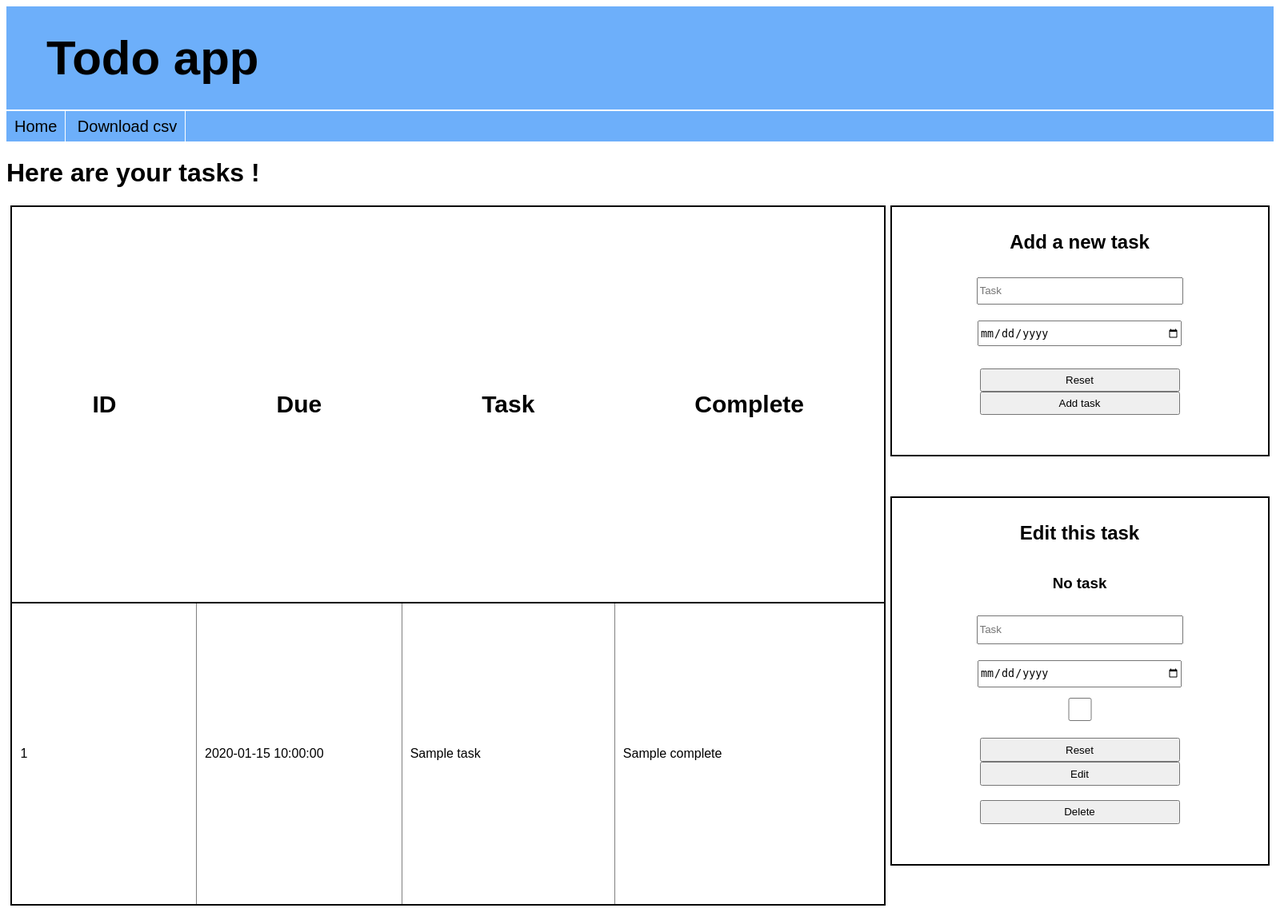
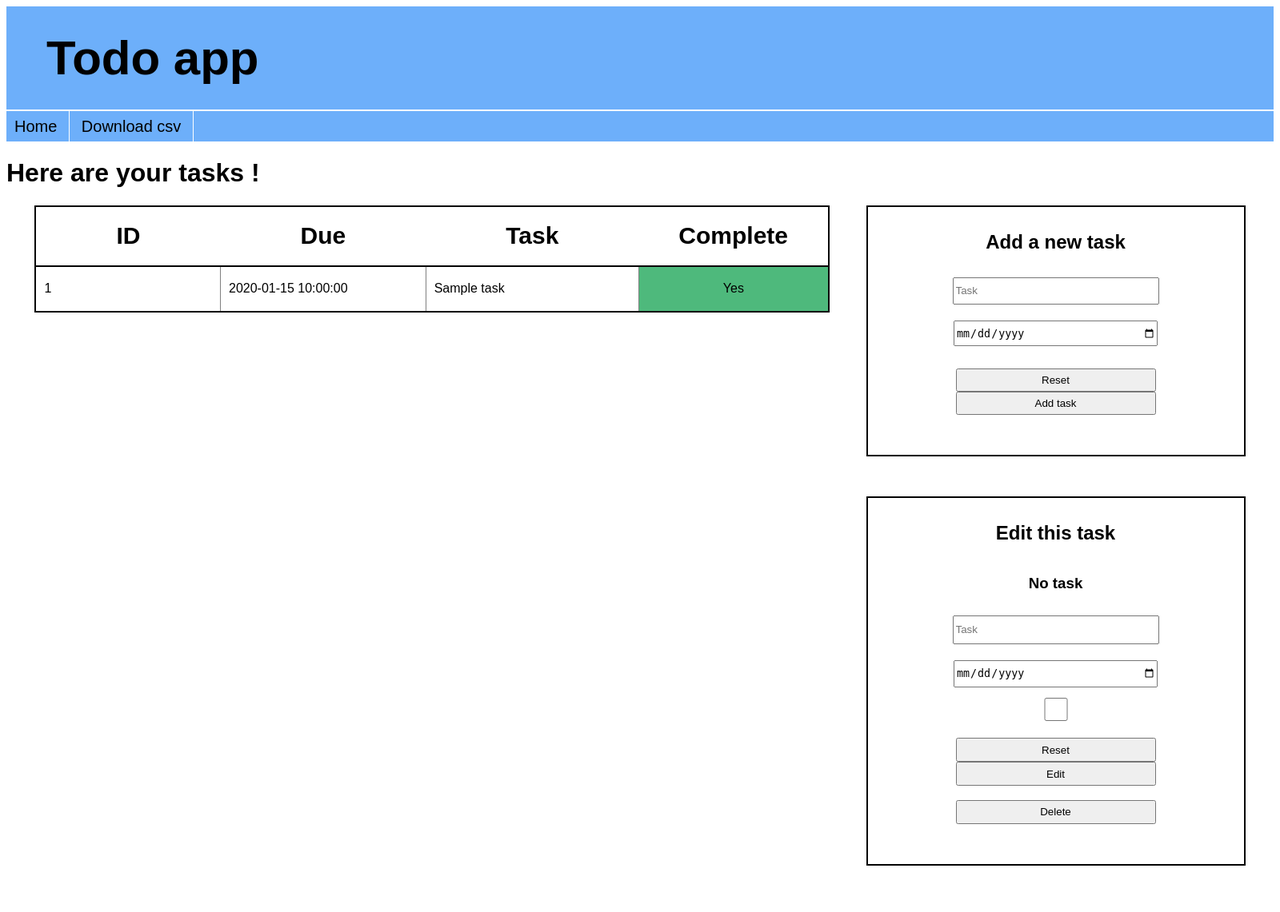
Before and after one commit to Boucanier/Todo_app, a Flask app: template src/toudou/templates/index.html in a window 1600 px wide. Shown: the whole page at 80% size. Run offline with Flask 3, Linux system fonts and the light colour scheme; the template is opened without the code that fills it: most values are stand-ins (such as "Sample title", 1, 10 or a date in 2020).

Commit message:
Style correction

```diff
--- a/src/toudou/static/style/theme.css
+++ b/src/toudou/static/style/theme.css
@@ -3,8 +3,10 @@
 }
 
 table {
-    border: 2px solid black;
     border-collapse: collapse;
+    display: flex;
+    flex-direction: column;
+    margin-right: 10px;
 }
 
 tr:has(th) {
@@ -15,6 +17,19 @@
 
 th {
     padding: 10px 100px 10px 100px;
+}
+
+#small_th {
+    padding: 10px 50px 10px 50px;
+}
+
+tr {
+    border-left: 2px solid black;
+    border-right: 2px solid black;
+}
+
+tr:last-child {
+    border-bottom: 2px solid black;
 }
 
 td {
@@ -67,14 +82,10 @@
     margin: 0 0 10px 0;
 }
 
-.edit_todo > input {
+.edit_todo > input, .edit_todo > form > input {
     width: 250px;
     height: 30px;
-}
-
-.edit_todo > form > input {
-    width: 250px;
-    height: 30px;
+    cursor: pointer;
 }
 
 #comp_check{
@@ -124,6 +135,7 @@
     text-decoration: None;
     padding: 10px;
     font-size: 20px;
+    padding-right: 15px;
     border-right: 1px solid white;
 }
 
@@ -137,3 +149,13 @@
     margin-bottom: 30px;
     font-size: 60px;
 }
+
+.task_done {
+    text-align: center;
+    background-color: rgb(78, 185, 124);
+}
+
+.task_not_done {
+    text-align: center;
+    background-color: rgb(228, 96, 96);
+}
--- a/src/toudou/templates/index.html
+++ b/src/toudou/templates/index.html
@@ -26,7 +26,7 @@
                 <th>ID</th>
                 <th>Due</th>
                 <th>Task</th>
-                <th>Complete</th>
+                <th id="small_th">Complete</th>
             </tr>
 
             {% for todo in todos %}
@@ -34,7 +34,11 @@
                     <td>{{ todo.id }}</td>
                     <td id="due">{{ todo.due }}</td>
                     <td>{{ todo.task }}</td>
-                    <td>{{ todo.complete }}</td>
+                    {% if todo.complete %}
+                        <td class="task_done">Yes</td>
+                    {% else %}
+                        <td class="task_not_done">No</td>
+                    {% endif %}
                 </tr>
             {% endfor %}
         </table>
```
